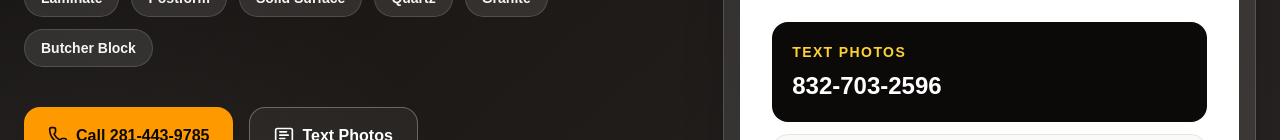
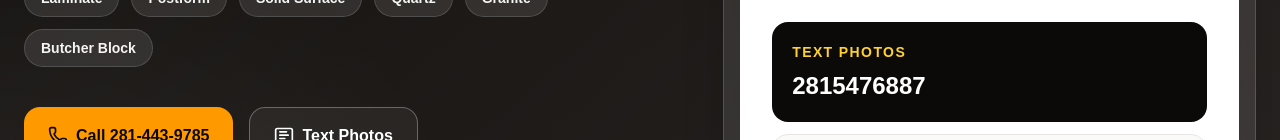
Before and after one commit to antg186/precision-countertops, a Next.js app: page / in a window 1280 px wide. Shown: the part 812-952 px from the top of the page. Built offline with nearby package versions, Linux system fonts and the light colour scheme.

Commit message:
Update launch site content

```diff
--- a/src/app/page.js
+++ b/src/app/page.js
@@ -263,7 +263,7 @@ export default function Home() {
                     <p className="text-sm font-semibold uppercase tracking-widest text-amber-300">
                       Text Photos
                     </p>
-                    <p className="mt-2 text-2xl font-bold">832-703-2596</p>
+                    <p className="mt-2 text-2xl font-bold">2815476887</p>
                   </a>
 
                   <a
```
